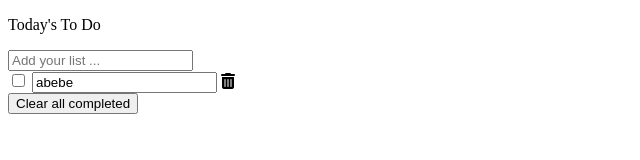
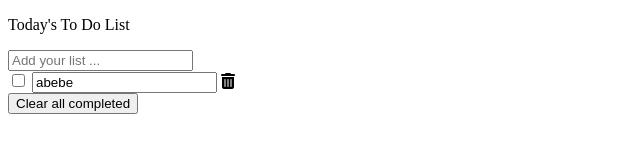
Before and after one commit to asnganje/ToDoTestJs, a website: page src/index.html in a window 1280 px wide. Shown: the full height of the page, 0-640 px from the left. Drawn offline with Linux system fonts and the light colour scheme.

Commit message:
modify style and index html

```diff
--- a/src/index.html
+++ b/src/index.html
@@ -13,7 +13,7 @@
     <main>
         <div class="container">
             <div class="titile">
-                <p> Today's To Do</p>
+                <p> Today's To Do List</p>
             </div>
             <div class="add">
                 <input type="text" name="additem" class="additem" placeholder="Add your list ...">
--- a/src/index.js
+++ b/src/index.js
@@ -1,7 +1,7 @@
 import './style.css';
 import Task from './task.js';
 import storeTask from './taskService.js';
-import manipulateInterface from './updateInterface.js';
+import manipulateInterface from './uIDisplay';
 
 const addtaskInput = document.querySelector('.additem');
 
```
Also changed, not shown: dist/main.bundle.js, src/uIDisplay.js (renamed from src/updateInterface.js).
